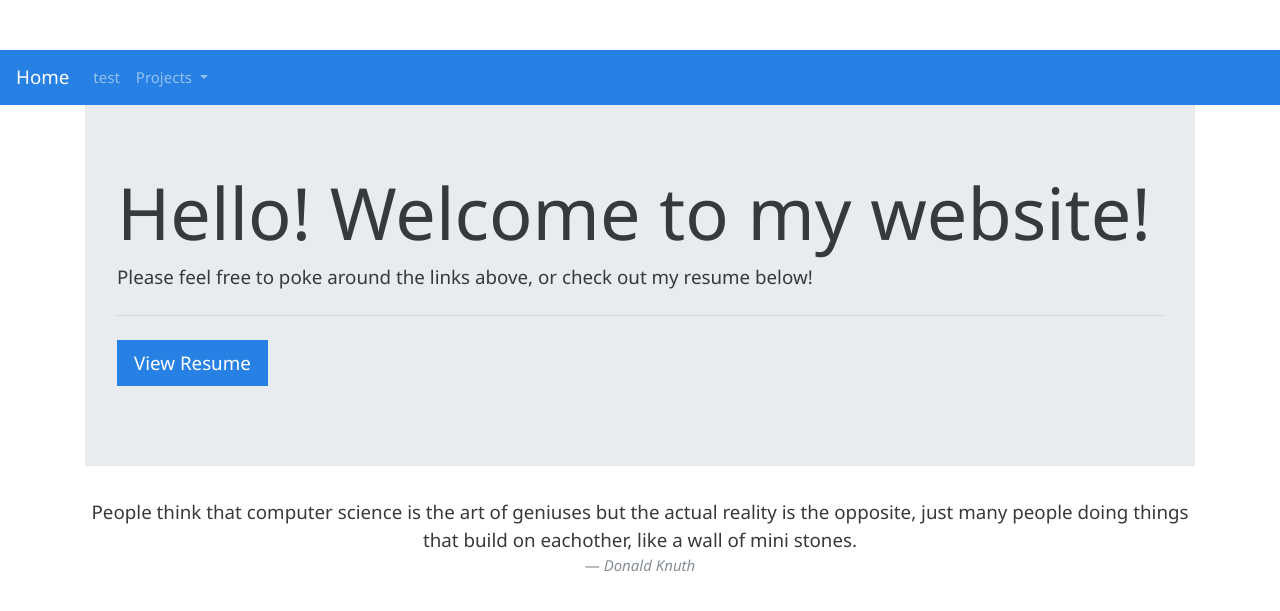
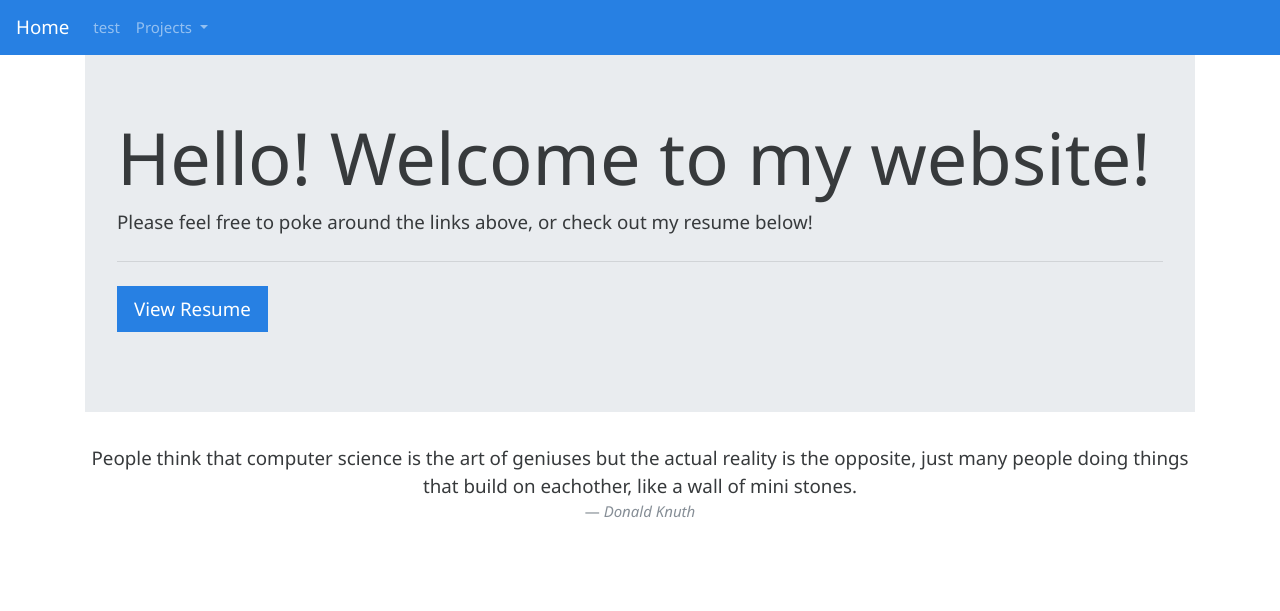
Before and after one commit to ryan-shah/ryan-shah.github.io, a Jekyll site: the page built from index.html, in a window 1280 px wide. Shown: the top 611 px of the page. Built offline with Jekyll 4.4.1, drawn with Linux system fonts in a browser that asks for light colours.

Commit message:
changes to nav

```diff
--- a/_layouts/default.html
+++ b/_layouts/default.html
@@ -6,7 +6,7 @@
 	<meta name="viewport" content="width=device-width, initial-scale=1, shrink-to-fit=no">
 </head>
 <body>
-<nav class="navbar navbar-expand-lg navbar-dark bg-primary">
+<nav class="navbar fixed-top navbar-expand-lg navbar-dark bg-primary">
 	<a class="navbar-brand" href="/">Home</a>
 	<button class="navbar-toggler" type="button" data-toggle="collapse" data-target="#navbarColor01" aria-controls="navbarColor01" aria-expanded="false" aria-label="Toggle navigation">
 		<span class="navbar-toggler-icon"></span>
```
